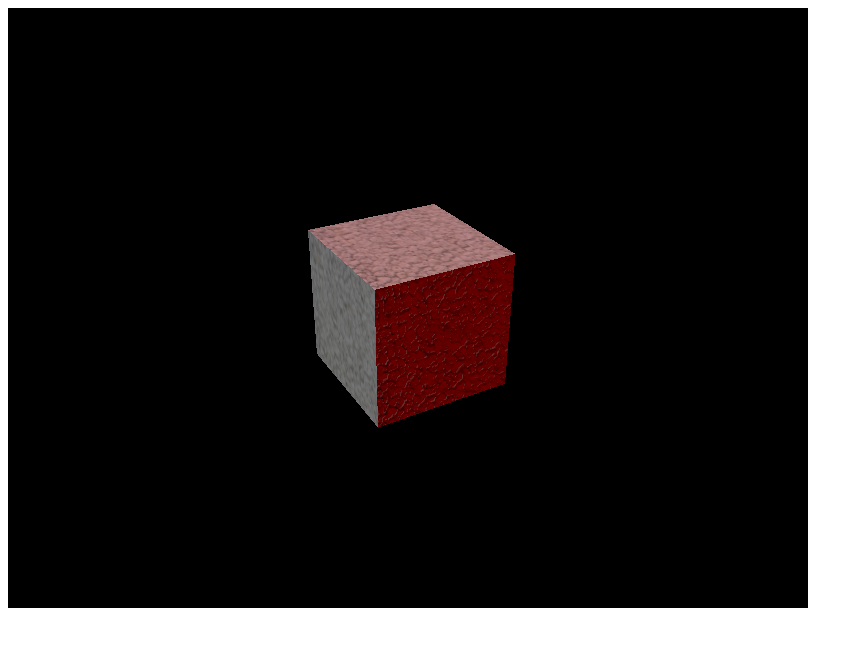
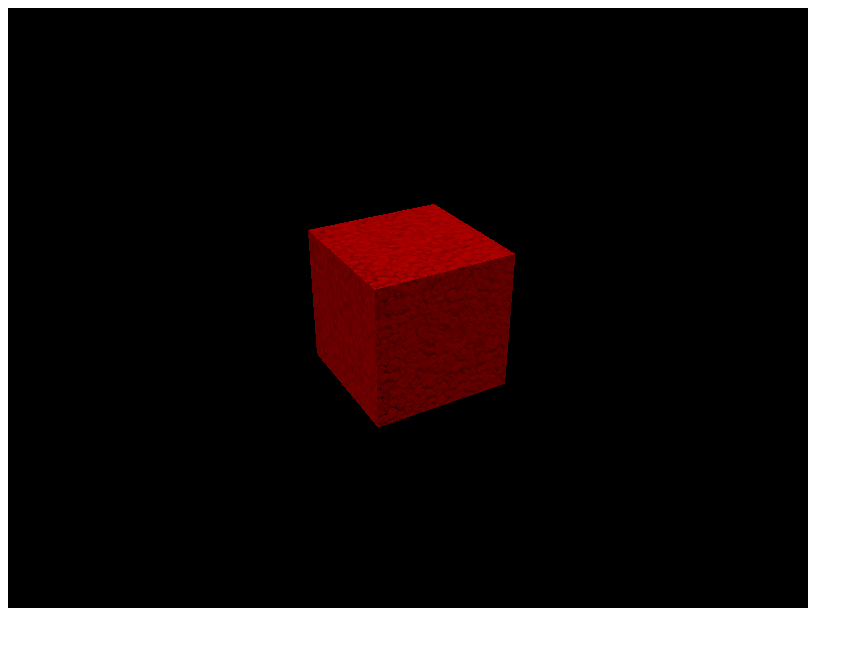
Before and after one commit to Syunsuke-Endo/modeling2, a plain HTML site: page sample7-bump.html in a window 1280 px wide. Shown: the whole page, without its empty margins (0-863 px from the left). Drawn offline with nearby package versions, Linux system fonts and the light colour scheme; animation ran at ten frames a second.

Commit message:
Update sample7-bump.html

```diff
--- a/sample7-bump.html
+++ b/sample7-bump.html
@@ -53,7 +53,7 @@
     // シーンに追加
     scene.add(directionalLight1);
     // 平行光源2
-        var directionalLight2 = new THREE.DirectionalLight(0xffffff);
+        var directionalLight2 = new THREE.DirectionalLight(0xff0000);
     directionalLight2.position.set(-1, 1, 1);
     // シーンに追加
     scene.add(directionalLight2);
```
